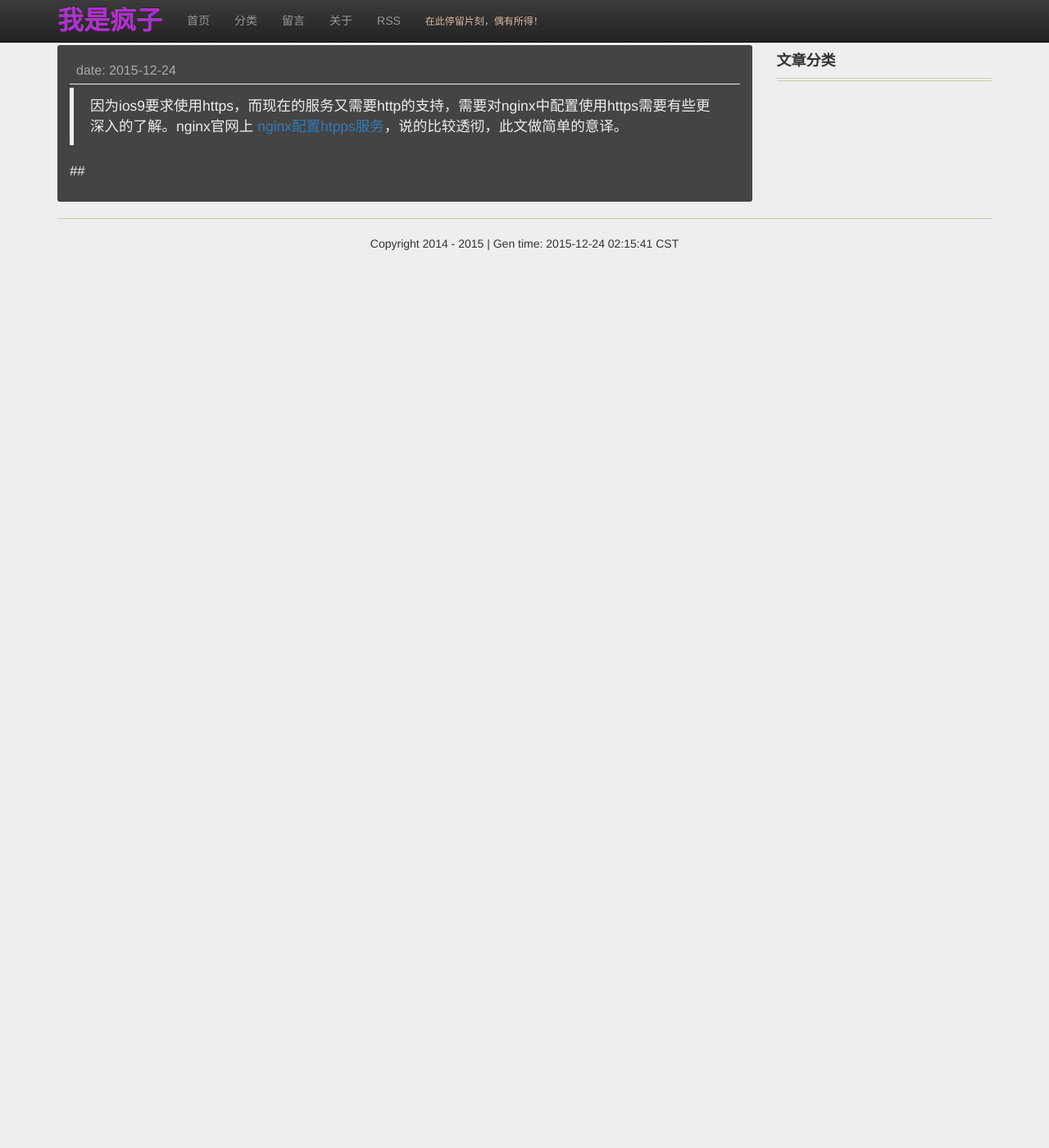
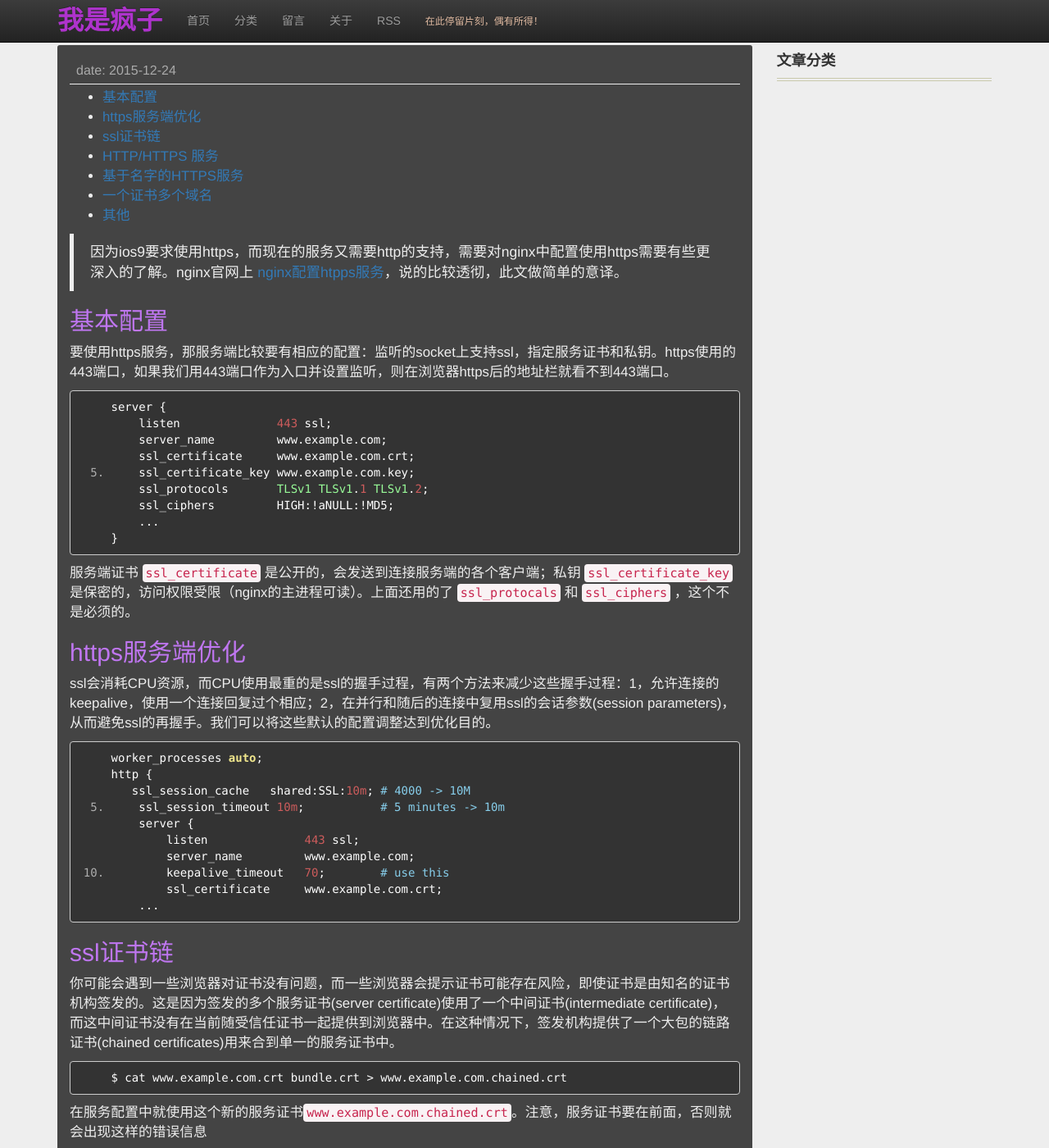
Before and after one commit to jgj1986/jgj1986.github.io, a Jekyll site: the page built from _posts/运维/2015-12-14-nginx_https.md, in a window 1280 px wide and 1400 px high. Shown: the whole window at 82% size. Built offline with Jekyll 4.4.1, drawn with Linux system fonts in a browser that asks for light colours; nearby versions of some CDN libraries; comment, search, counter and statistics services are not loaded; some of the changed text lies outside the part shown.

Commit message:
update the blog about nginx https
Signed-off-by: guojun.jin <guojun.jin@chukong-inc.com>

```diff
--- a/_posts/运维/2015-12-14-nginx_https.md
+++ b/_posts/运维/2015-12-14-nginx_https.md
@@ -11,4 +11,123 @@ tags: 运维
 
 > 因为ios9要求使用https，而现在的服务又需要http的支持，需要对nginx中配置使用https需要有些更深入的了解。nginx官网上 [nginx配置htpps服务](http://nginx.org/en/docs/http/configuring_https_servers.html){:taget="_blank"}，说的比较透彻，此文做简单的意译。
 
-##
+## 基本配置
+
+要使用https服务，那服务端比较要有相应的配置：监听的socket上支持ssl，指定服务证书和私钥。https使用的443端口，如果我们用443端口作为入口并设置监听，则在浏览器https后的地址栏就看不到443端口。
+
+    server {
+        listen              443 ssl;
+        server_name         www.example.com;
+        ssl_certificate     www.example.com.crt;
+        ssl_certificate_key www.example.com.key;
+        ssl_protocols       TLSv1 TLSv1.1 TLSv1.2;
+        ssl_ciphers         HIGH:!aNULL:!MD5;
+        ...
+    }
+
+服务端证书 `ssl_certificate` 是公开的，会发送到连接服务端的各个客户端；私钥 `ssl_certificate_key`是保密的，访问权限受限（nginx的主进程可读）。上面还用的了 `ssl_protocals` 和 `ssl_ciphers` ，这个不是必须的。
+
+## https服务端优化
+
+ssl会消耗CPU资源，而CPU使用最重的是ssl的握手过程，有两个方法来减少这些握手过程：1，允许连接的keepalive，使用一个连接回复过个相应；2，在并行和随后的连接中复用ssl的会话参数(session parameters)，从而避免ssl的再握手。我们可以将这些默认的配置调整达到优化目的。
+
+    worker_processes auto;
+
+    http {
+       ssl_session_cache   shared:SSL:10m; # 4000 -> 10M
+        ssl_session_timeout 10m;           # 5 minutes -> 10m
+
+        server {
+            listen              443 ssl;
+            server_name         www.example.com;
+            keepalive_timeout   70;        # use this
+
+            ssl_certificate     www.example.com.crt;
+        ...
+
+## ssl证书链
+
+你可能会遇到一些浏览器对证书没有问题，而一些浏览器会提示证书可能存在风险，即使证书是由知名的证书机构签发的。这是因为签发的多个服务证书(server certificate)使用了一个中间证书(intermediate certificate)，而这中间证书没有在当前随受信任证书一起提供到浏览器中。在这种情况下，签发机构提供了一个大包的链路证书(chained certificates)用来合到单一的服务证书中。
+
+    $ cat www.example.com.crt bundle.crt > www.example.com.chained.crt
+
+在服务配置中就使用这个新的服务证书`www.example.com.chained.crt`。注意，服务证书要在前面，否则就会出现这样的错误信息
+
+    SSL_CTX_use_PrivateKey_file(" ... /www.example.com.key") failed
+       (SSL: error:0B080074:x509 certificate routines:
+        X509_check_private_key:key values mismatch)
+
+原文此处还有具体解析过程的说明，本文忽略。
+
+## HTTP/HTTPS 服务
+
+也可以配置一个服务支持HTTP 和 HTTPS 请求：
+
+    server {
+        listen              80;
+        listen              443 ssl;
+        server_name         www.example.com;
+
+        ssl_certificate     www.example.com.crt;
+        ssl_certificate_key www.example.com.key;
+        ...
+    }
+
+:-) 这个就是在用户系统中想要的。
+
+## 基于名字的HTTPS服务
+
+在单个ip上实现两个或多个https服务时，就会有个常见问题。假设我们如下配置
+
+    server {
+        listen          443 ssl;
+        server_name     www.example.com;
+        ssl_certificate www.example.com.crt;
+        ...
+    }
+
+server {
+    listen          443 ssl;
+    server_name     www.example.org;
+    ssl_certificate www.example.org.crt;
+    ...
+}
+
+受ssl协议的影响，会先建立ssl连接，然后在有http的请求，所以在使用https请求时，不知道使用哪个证书，只好使用默认的服务证书了。一个古老而最鲁棒的解决办法就是安置到不同的ip地址上
+
+    server {
+        listen          192.168.1.1:443 ssl;
+        server_name     www.example.com;
+        ssl_certificate www.example.com.crt;
+        ...
+    }
+
+    server {
+        listen          192.168.1.2:443 ssl;
+        server_name     www.example.org;
+        ssl_certificate www.example.org.crt;
+        ...
+    }
+
+## 一个证书多个域名
+
+可以支持一个IP多个域名的https，但是都有些缺点。还有一个方式，就是使用同一份证书，支持多个域名
+
+    ssl_certificate     common.crt;
+    ssl_certificate_key common.key;
+
+    server {
+        listen          443 ssl;
+        server_name     www.example.com;
+        ...
+    }
+
+    server {
+        listen          443 ssl;
+        server_name     www.example.org;
+        ...
+    }
+
+## 其他
+
+本文忽略，请查看原文。
```
